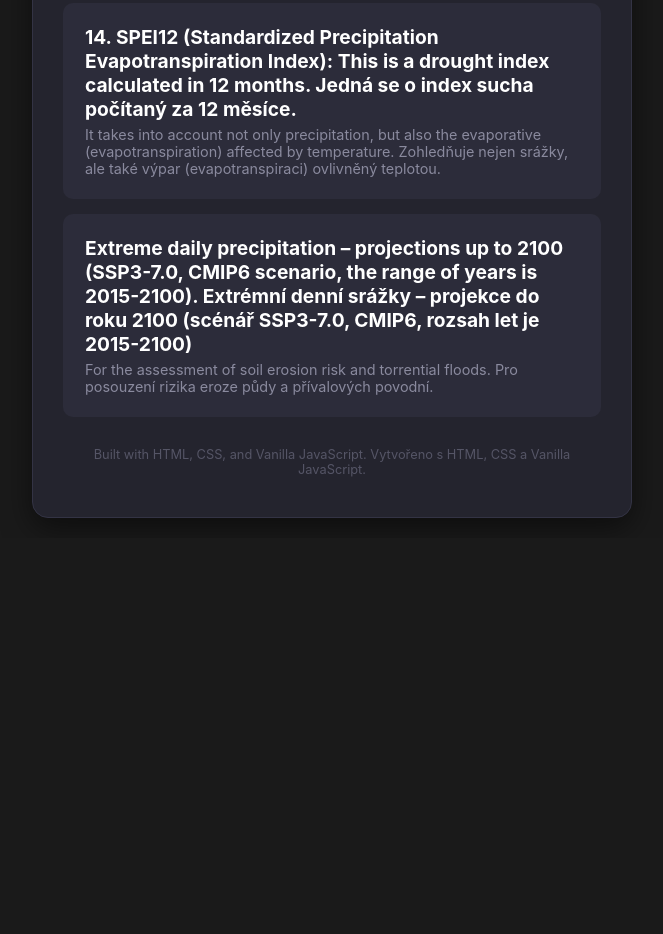
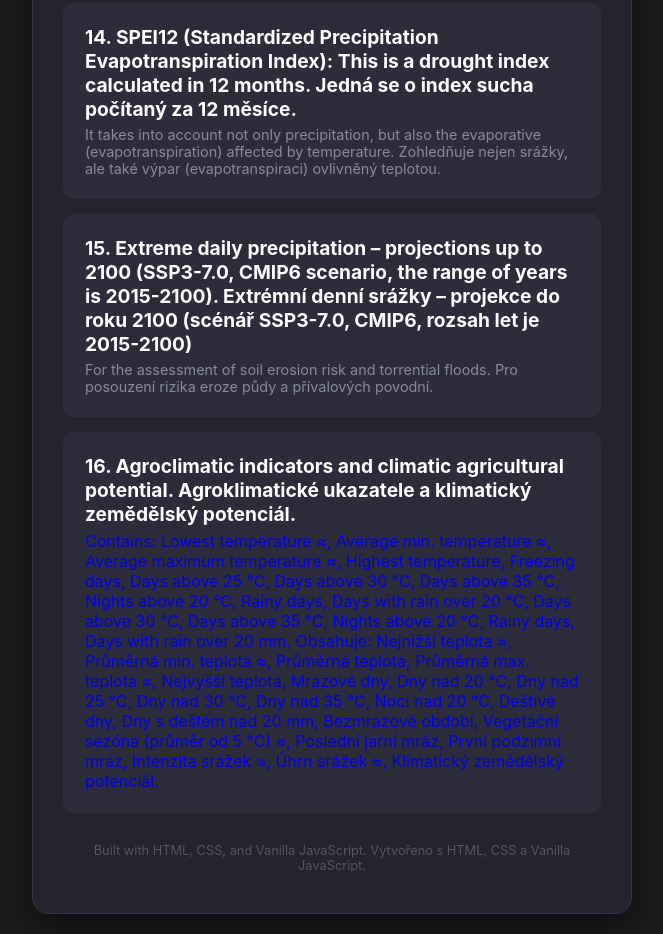
Before and after one commit to h8jek1-max/small_useful_programs, a plain HTML site: page index.html in a window 1280 px wide. Shown: the part 2716-3650 px from the top of the page, without its empty margins (308-971 px from the left). Before the commit the page ends 3254 px from the top, so only its background shows below. Drawn offline with Linux system fonts and the light colour scheme.

Commit message:
Aktualizace a přidání souborů

```diff
--- a/index.html
+++ b/index.html
@@ -163,8 +163,14 @@
             </a>
 
             <a href="https://prirodnicivilizace.rf.gd/rychlost_srazky.html" class="card-link">
-                <div class="card-title">Extreme daily precipitation – projections up to 2100 (SSP3-7.0, CMIP6 scenario, the range of years is 2015-2100). Extrémní denní srážky – projekce do roku 2100 (scénář SSP3-7.0, CMIP6, rozsah let je 2015-2100)</div>
+                <div class="card-title">15. Extreme daily precipitation – projections up to 2100 (SSP3-7.0, CMIP6 scenario, the range of years is 2015-2100). Extrémní denní srážky – projekce do roku 2100 (scénář SSP3-7.0, CMIP6, rozsah let je 2015-2100)</div>
                 <div class="card-desc"> For the assessment of soil erosion risk and torrential floods. Pro posouzení rizika eroze půdy a přívalových povodní.</div>
+            </a>
+
+            <a href="https://prirodnicivilizace.rf.gd/klima_agro.html" class="card-link">
+                <div class="card-title">16. Agroclimatic indicators and climatic agricultural potential. Agroklimatické ukazatele a klimatický zemědělský potenciál.</div>
+                <div class="card-desc"> </div> Contains: Lowest temperature ≈, Average min. temperature ≈, Average maximum temperature ≈, Highest temperature, Freezing days, Days above 25 °C, Days above 30 °C, Days above 35 °C, Nights above 20 °C, Rainy days, Days with rain over 20 °C, Days above 30 °C, Days above 35 °C, Nights above 20 °C, Rainy days, Days with rain over 20 mm.
+Obsahuje: Nejnižší teplota ≈, Průměrná min. teplota ≈, Průměrná teplota, Průměrná max. teplota ≈, Nejvyšší teplota, Mrazové dny, Dny nad 20 °C, Dny nad 25 °C, Dny nad 30 °C, Dny nad 35 °C, Noci nad 20 °C, Deštivé dny, Dny s deštěm nad 20 mm, Bezmrazové období, Vegetační sezóna (průměr od 5 °C) ≈, Poslední jarní mráz, První podzimní mráz, Intenzita srážek ≈, Úhrn srážek ≈, Klimatický zemědělský potenciál.
             </a>
         </div>
 
```
